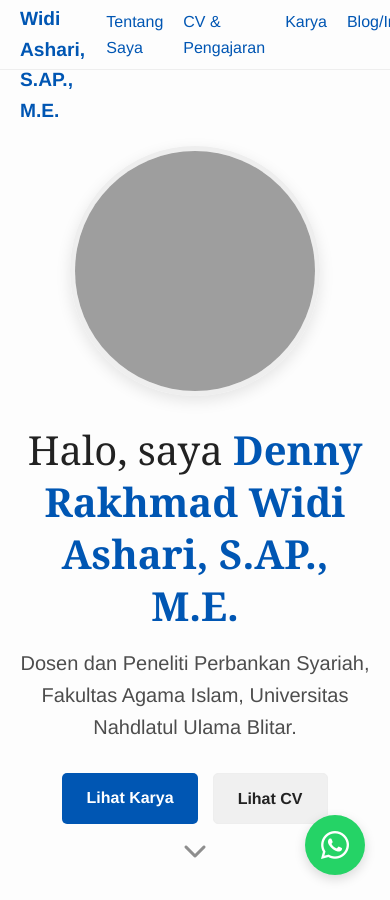
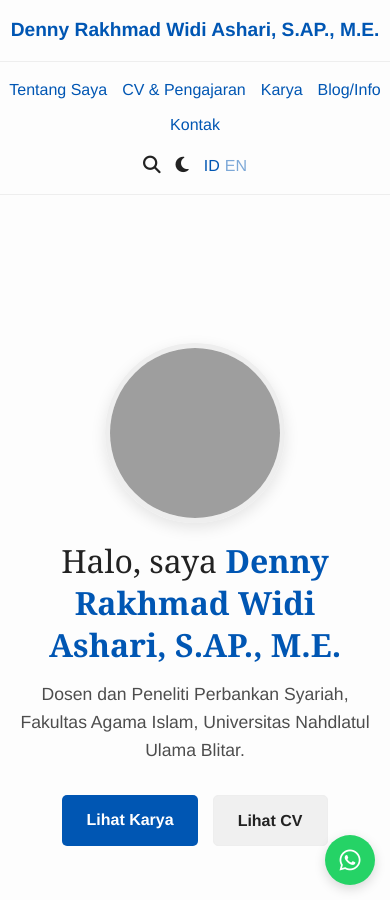
Before and after one commit to dennyrwa/masden.klikada.com, a Jekyll site: the page built from index.html, in a window 390 px wide and 900 px high. Built offline with Jekyll 4.4.1, drawn with Linux system fonts in a browser that asks for light colours; a style sheet for code colours, icons or effects is not loaded.

Commit message:
Feat: Tambahkan Media Queries untuk responsivitas mobile

```diff
--- a/assets/css/style.scss
+++ b/assets/css/style.scss
@@ -994,3 +994,150 @@ h1, h2, h3, h4, h5, h6 {
     opacity: 0.8;
   }
 }
+
+// -----------------------------------------------------------------------------
+// FASE 10: CSS RESPONSIF (MEDIA QUERIES)
+// Target: Layar 768px ke bawah (Tablet & Mobile)
+// -----------------------------------------------------------------------------
+@media (max-width: 768px) {
+
+  // --- 1. Global & Header ---
+  .container {
+    padding: 0 15px; // Kurangi padding di mobile
+  }
+
+  // Membuat header menjadi vertikal di mobile
+  .site-header {
+    height: auto; // Biarkan tinggi header otomatis
+    position: static; // Hapus 'sticky' di mobile agar tidak mengganggu
+
+    .container {
+      flex-direction: column; // Susun header secara vertikal
+      padding: 15px 0;
+    }
+
+    .site-nav {
+      width: 100%;
+      margin-top: 15px;
+      border-top: 1px solid var(--color-border);
+      padding-top: 15px;
+
+      ul {
+        flex-wrap: wrap; // Biarkan link-nya pindah baris
+        justify-content: center;
+        gap: 10px 15px; // Spasi antar link
+      }
+    }
+
+    .header-actions {
+      margin-top: 15px;
+    }
+  }
+
+  // --- 2. Halaman Beranda (Hero) ---
+  .hero-fullscreen {
+    height: auto; // Hapus 'full-screen' di mobile
+    // Tinggi minimal agar tetap terasa 'hero'
+    min-height: calc(100vh - 100px);
+    padding: 40px 15px; // Beri padding
+  }
+
+  .hero-content {
+    flex-direction: column; // Susun 2-kolom (foto + teks) jadi 1-kolom
+    text-align: center; // Tengahkan teks
+  }
+
+  .hero-image img {
+    width: 180px; // Kecilkan foto profil di mobile
+    height: 180px;
+    margin-bottom: 10px;
+  }
+
+  .hero-text h1 {
+    font-size: 2rem; // Kecilkan font judul
+  }
+
+  .hero-text .hero-subtitle {
+    font-size: 1.1rem;
+  }
+
+  .hero-actions {
+    justify-content: center; // Tengahkan tombol
+  }
+
+  .scroll-indicator {
+    display: none; // Sembunyikan panah scroll di mobile
+  }
+
+  // --- 3. Halaman Global (Judul Halaman) ---
+  .page-header h1, .post-header h1 {
+    font-size: 2.2rem; // Kecilkan judul halaman
+  }
+
+  // --- 4. Halaman CV & Karya (Header Halaman) ---
+  .cv-header {
+    flex-direction: column; // Susun tombol "Unduh PDF" ke bawah
+    align-items: flex-start;
+    gap: 15px;
+  }
+
+  // --- 5. Penanganan Tabel Responsif (CV & Karya) ---
+  // Ini adalah solusi terbaik: membuat tabel bisa di-scroll horizontal
+  // di perangkat mobile (Sesuai V18)
+  .table-responsive {
+    width: 100%;
+    overflow-x: auto;
+    -webkit-overflow-scrolling: touch; // Scrolling halus di iOS
+    border: 1px solid var(--color-border);
+    border-radius: 5px;
+  }
+
+  // Paksa tabel agar tetap lebar, sehingga memicu scroll
+  .matkul-table, .karya-table, .hki-table {
+     min-width: 650px;
+  }
+
+  // --- 6. Halaman Karya ---
+  .book-gallery {
+    // Tampilkan 2 kolom kartu buku di mobile
+    grid-template-columns: repeat(2, 1fr);
+    gap: 15px;
+  }
+
+  .karya-controls {
+    flex-direction: column; // Susun filter
+    align-items: stretch;
+
+    .control-group {
+      justify-content: space-between;
+    }
+  }
+
+  // --- 7. Halaman Postingan ---
+  .post-meta {
+    gap: 10px 15px; // 'flex-wrap' (dari Fase 7) akan otomatis menangani ini
+  }
+
+  .share-buttons {
+    text-align: center;
+  }
+
+  .post-content {
+    max-width: 100%; // Gunakan lebar penuh
+  }
+
+  // --- 8. Footer ---
+  .site-footer .container {
+    grid-template-columns: 1fr; // Susun 3-kolom footer jadi 1-kolom
+    text-align: center;
+  }
+
+  // --- 9. Tombol WA ---
+  .wa-floating-button {
+    width: 50px;
+    height: 50px;
+    font-size: 1.5rem;
+    bottom: 15px;
+    right: 15px;
+  }
+}
```
